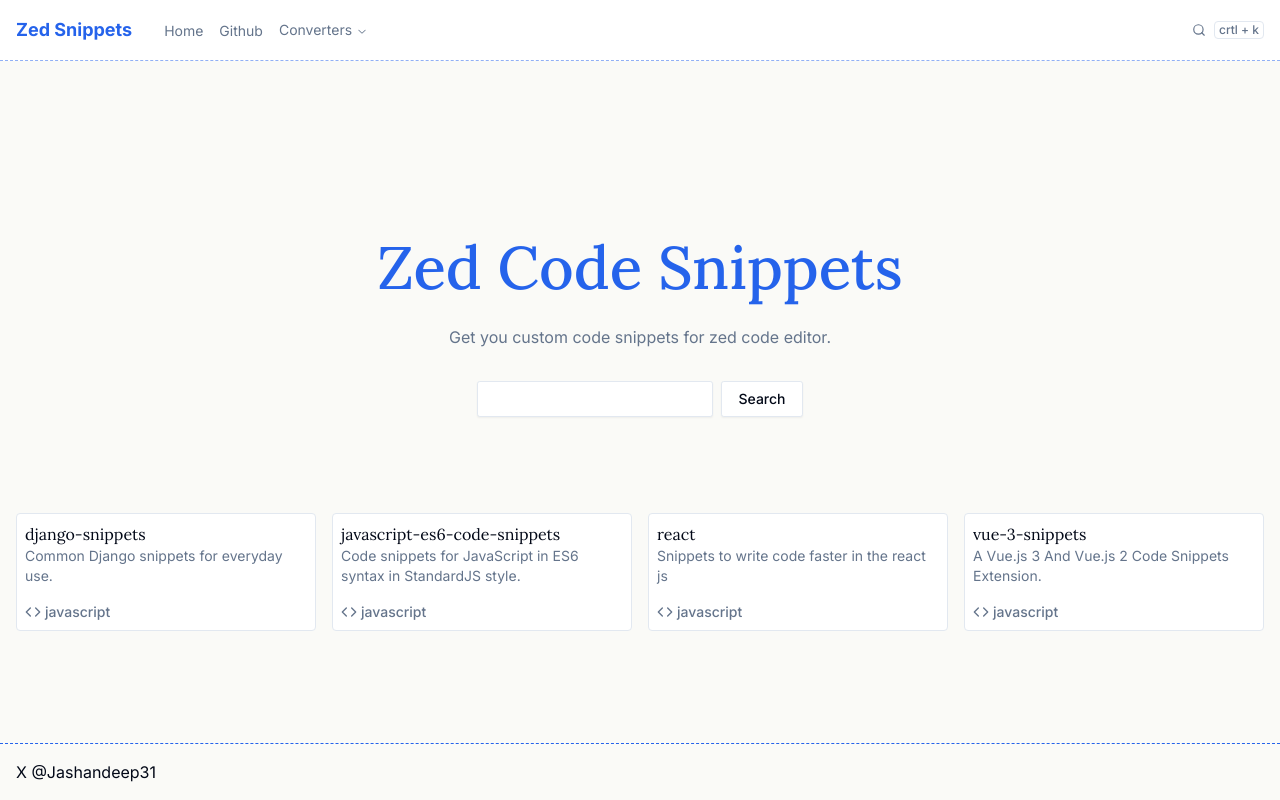
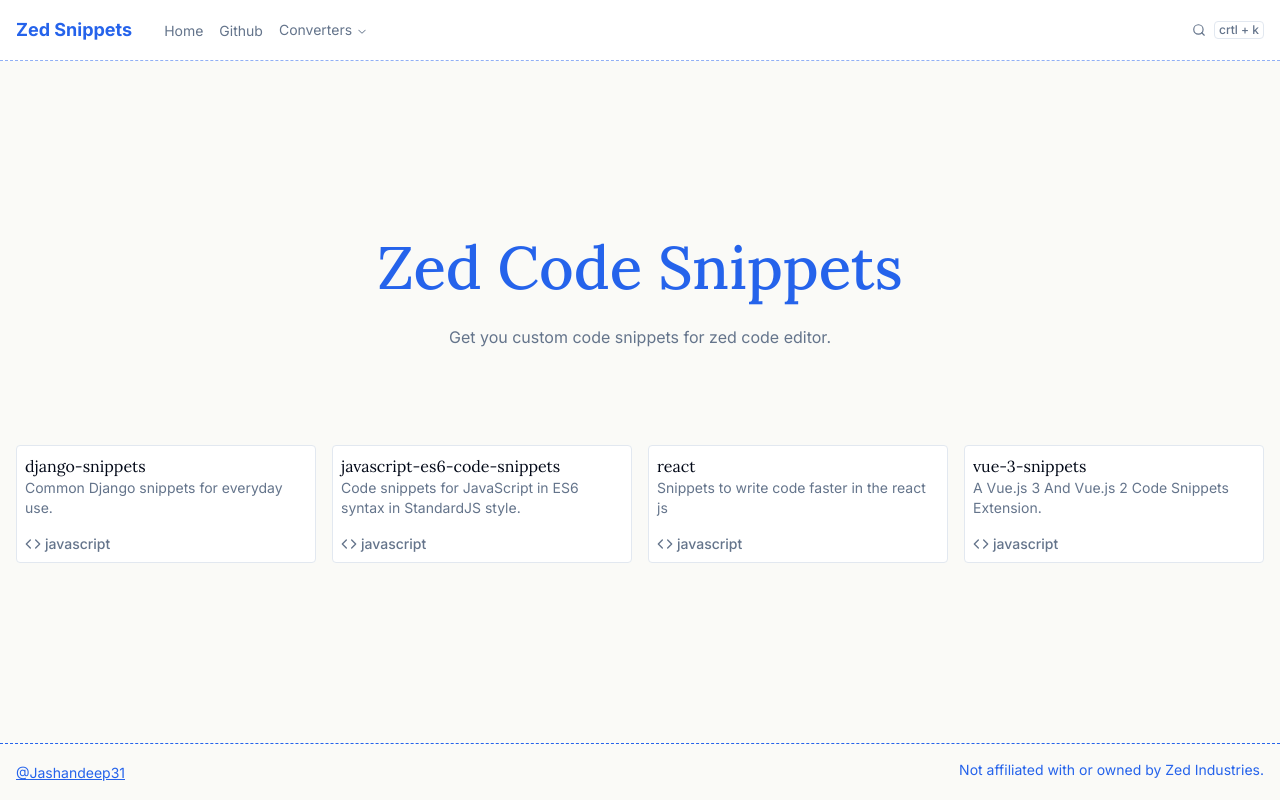
Before and after one commit to jashandeep31/zed-snippets, a Next.js app: page / in a window 1280 px wide. Built offline with nearby package versions, Linux system fonts and the light colour scheme.

Commit message:
fix: snippet fix and small ui

```diff
--- a/app/(root)/layout.tsx
+++ b/app/(root)/layout.tsx
@@ -1,5 +1,6 @@
 import Navbar from "@/components/navbar";
 import SearchBoxDialog from "@/components/search-box-dialog";
+import Link from "next/link";
 import React from "react";
 
 export default function layout({ children }: { children: React.ReactNode }) {
@@ -12,8 +13,18 @@
       <main className="flex-1 grid">{children}</main>
       <footer>
         <div className="border-t border-dashed border-primary py-4 mt-12 ">
-          <div className="container">
-            <p>X @Jashandeep31</p>
+          <div className="container flex justify-between">
+            <p>
+              <Link
+                href={"https://x.com/Jashandeep31"}
+                className="underline  text-primary duration-300 text-sm"
+              >
+                @Jashandeep31
+              </Link>
+            </p>
+            <p className="text-sm text-primary">
+              Not affiliated with or owned by Zed Industries.
+            </p>
           </div>
         </div>
       </footer>
--- a/app/(root)/page.tsx
+++ b/app/(root)/page.tsx
@@ -1,7 +1,5 @@
 import React from "react";
 import { Lora } from "next/font/google";
-import { Input } from "@/components/ui/input";
-import { Button } from "@/components/ui/button";
 import { Code } from "lucide-react";
 import { cn } from "@/lib/utils";
 import Link from "next/link";
@@ -23,10 +21,6 @@
           <p className="text-muted-foreground mt-7">
             Get you custom code snippets for zed code editor.
           </p>
-          <div className="flex items-center gap-2 mt-8">
-            <Input className="bg-background" />{" "}
-            <Button variant={"outline"}>Search</Button>
-          </div>
         </div>
       </section>
       <section className=" container mt-6 md:mt-12 lg:mt-24">
--- a/app/layout.tsx
+++ b/app/layout.tsx
@@ -2,6 +2,7 @@
 import "./globals.css";
 
 import { Inter } from "next/font/google";
+import { SearchBoxProvider } from "@/context/search-box-context";
 const inter = Inter({ subsets: ["latin"] });
 export const metadata: Metadata = {
   title: "Zed Snippets: Code Marketplace for Developers | Create & Share",
@@ -18,7 +19,9 @@
 }>) {
   return (
     <html lang="en">
-      <body className={`${inter.className} antialiased`}>{children}</body>
+      <body className={`${inter.className} antialiased`}>
+        <SearchBoxProvider>{children}</SearchBoxProvider>
+      </body>
     </html>
   );
 }
--- a/components/navbar.tsx
+++ b/components/navbar.tsx
@@ -1,13 +1,14 @@
 "use client";
 import Link from "next/link";
-import { usePathname } from "next/navigation";
-import React from "react";
+// import { usePathname } from "next/navigation";
+import React, { useContext } from "react";
 import NavbarConverterMenu from "./navbar-conver-menu";
 import { Search } from "lucide-react";
+import { searchBoxContext } from "@/context/search-box-context";
 
 const Navbar = () => {
-  const pathname = usePathname();
-  console.log(pathname);
+  const { setIsOpen, isOpen } = useContext(searchBoxContext);
+
   return (
     <div className="border-primary/50 border-dashed border-b py-3 ">
       <div className="container flex items-center justify-between">
@@ -33,7 +34,10 @@
           </div>
         </div>
         <div className="flex items-center gap-3">
-          <button className="flex items-center text-muted-foreground gap-2">
+          <button
+            onClick={() => setIsOpen(!isOpen)}
+            className="flex items-center text-muted-foreground gap-2"
+          >
             <Search size={14} className="text-muted-foreground" />
             <span className="text-xs text-muted-foreground border rounded  px-1 font-medium">
               crtl + k
--- a/components/search-box-dialog.tsx
+++ b/components/search-box-dialog.tsx
@@ -1,5 +1,5 @@
 "use client";
-import React from "react";
+import React, { useContext } from "react";
 import {
   CommandDialog,
   CommandEmpty,
@@ -12,6 +12,7 @@
 import { searchQueries } from "@/lib/search-queries";
 import { useRouter } from "next/navigation";
 import { Code2, FileIcon } from "lucide-react";
+import { searchBoxContext } from "@/context/search-box-context";
 
 const searchIndex = new Flexsearch.Index({
   tokenize: "full",
@@ -22,25 +23,30 @@
 
 const SearchBoxDialog = () => {
   const router = useRouter();
-  const [open, setOpen] = React.useState(false);
+
+  const { isOpen, setIsOpen } = useContext(searchBoxContext);
+
   React.useEffect(() => {
     const down = (e: KeyboardEvent) => {
       if (e.key === "k" && (e.metaKey || e.ctrlKey)) {
         e.preventDefault();
-        setOpen((open) => !open);
+        setIsOpen(!isOpen);
       }
     };
     document.addEventListener("keydown", down);
     return () => document.removeEventListener("keydown", down);
-  }, []);
+  }, [isOpen, setIsOpen]);
 
-  const runCommand = React.useCallback((command: () => unknown) => {
-    setOpen(false);
-    command();
-  }, []);
+  const runCommand = React.useCallback(
+    (command: () => unknown) => {
+      setIsOpen(false);
+      command();
+    },
+    [setIsOpen],
+  );
 
   return (
-    <CommandDialog open={open} onOpenChange={setOpen}>
+    <CommandDialog open={isOpen} onOpenChange={setIsOpen}>
       <CommandInput placeholder="Type a command or search..." />
       <CommandList>
         <CommandEmpty>No results found.</CommandEmpty>
--- /dev/null
+++ b/context/search-box-context.tsx
@@ -0,0 +1,30 @@
+"use client";
+
+import { createContext, useState } from "react";
+
+export const searchBoxContext = createContext<{
+  isOpen: boolean;
+  setIsOpen: (isOpen: boolean) => void;
+}>({
+  isOpen: false,
+  setIsOpen: () => {},
+});
+
+export const SearchBoxProvider = ({
+  children,
+}: {
+  children: React.ReactNode;
+}) => {
+  const [isOpen, setIsOpen] = useState(false);
+
+  return (
+    <searchBoxContext.Provider
+      value={{
+        isOpen,
+        setIsOpen,
+      }}
+    >
+      {children}
+    </searchBoxContext.Provider>
+  );
+};
```
Also changed, not shown: scripts/mdx-pre-processor.mjs (+14 -18 lines).
